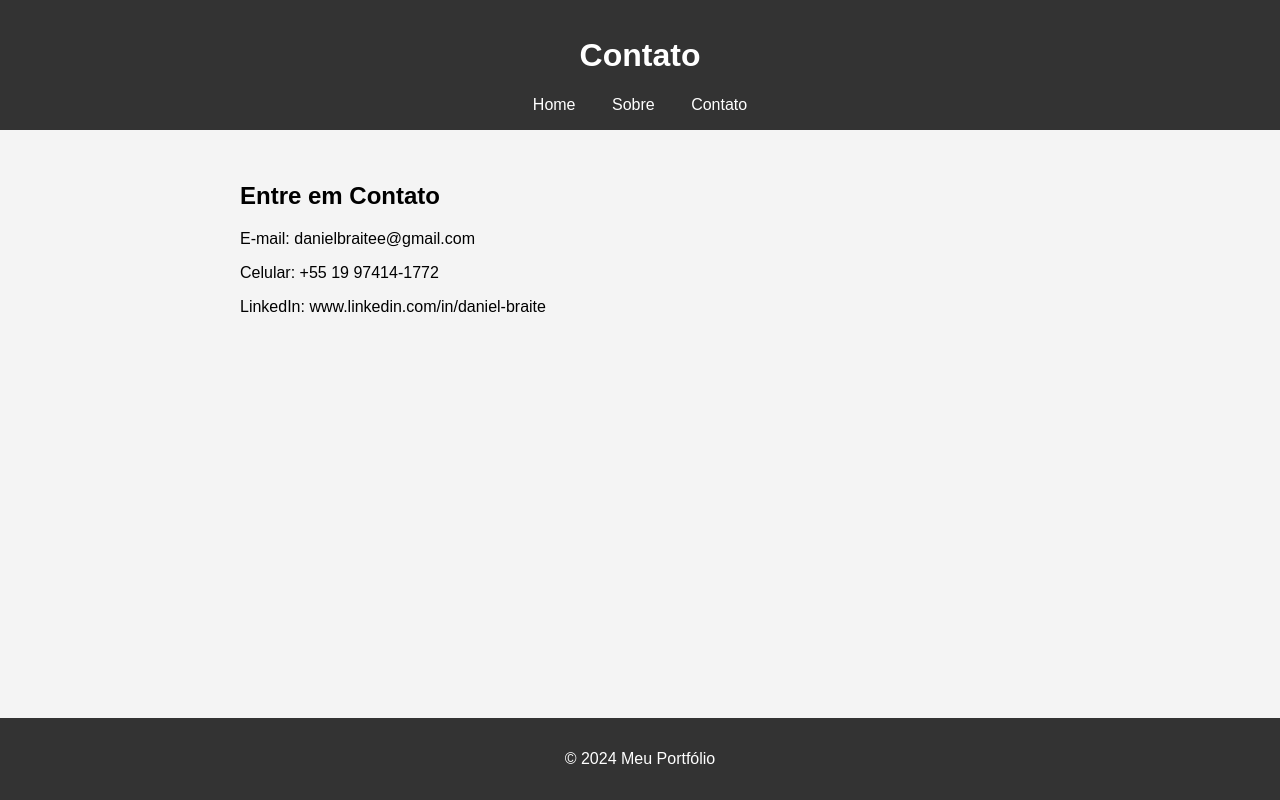
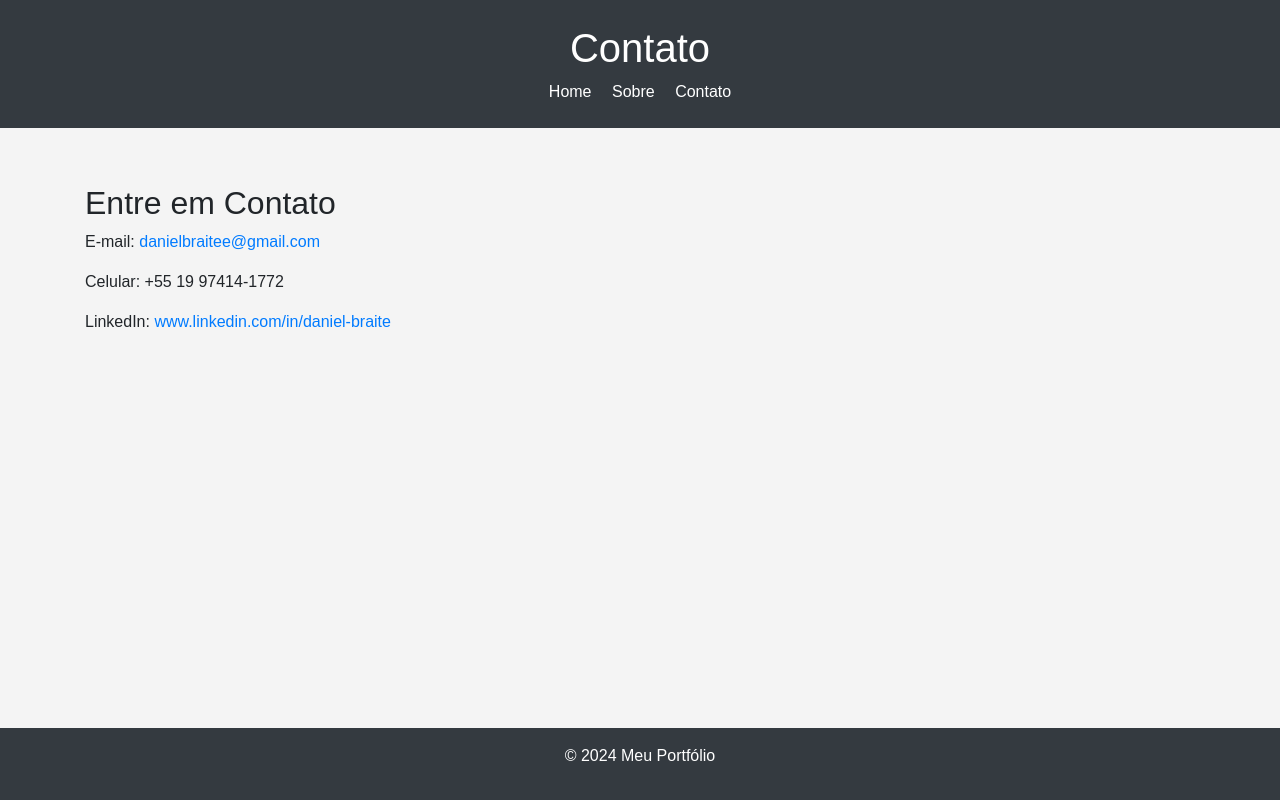
Before and after one commit to ahnaodaniel/Unimax, a Flask app: page /contact in a window 1280 px wide. Run offline with Flask 3, Linux system fonts and the light colour scheme; some libraries are stand-ins or nearby versions.

Commit message:
Update contact.html

```diff
--- a/Projeto Portfólio/templates/contact.html
+++ b/Projeto Portfólio/templates/contact.html
@@ -4,25 +4,29 @@
     <meta charset="UTF-8">
     <meta name="viewport" content="width=device-width, initial-scale=1.0">
     <title>Contato</title>
+    <link rel="stylesheet" href="https://maxcdn.bootstrapcdn.com/bootstrap/4.5.2/css/bootstrap.min.css">
     <link rel="stylesheet" href="{{ url_for('static', filename='css/styles.css') }}">
 </head>
 <body>
-    <header>
+    <header class="bg-dark text-white text-center p-4">
         <h1>Contato</h1>
         <nav>
-            <a href="/">Home</a>
-            <a href="/about">Sobre</a>
-            <a href="/contact">Contato</a>
+            <a class="text-white mx-2" href="/">Home</a>
+            <a class="text-white mx-2" href="/about">Sobre</a>
+            <a class="text-white mx-2" href="/contact">Contato</a>
         </nav>
     </header>
-    <main>
+    <main class="container mt-4">
         <h2>Entre em Contato</h2>
-        <p>E-mail: danielbraitee@gmail.com</p>
+        <p>E-mail: <a href="mailto:danielbraitee@gmail.com">danielbraitee@gmail.com</a></p>
         <p>Celular: +55 19 97414-1772</p>
-        <p>LinkedIn: www.linkedin.com/in/daniel-braite</p>
+        <p>LinkedIn: <a href="https://www.linkedin.com/in/daniel-braite" target="_blank">www.linkedin.com/in/daniel-braite</a></p>
     </main>
-    <footer>
+    <footer class="bg-dark text-white text-center p-3 mt-4">
         <p>&copy; 2024 Meu Portfólio</p>
     </footer>
+    <script src="https://ajax.googleapis.com/ajax/libs/jquery/3.5.1/jquery.min.js"></script>
+    <script src="https://cdnjs.cloudflare.com/ajax/libs/popper.js/1.16.0/umd/popper.min.js"></script>
+    <script src="https://maxcdn.bootstrapcdn.com/bootstrap/4.5.2/js/bootstrap.min.js"></script>
 </body>
 </html>
```
